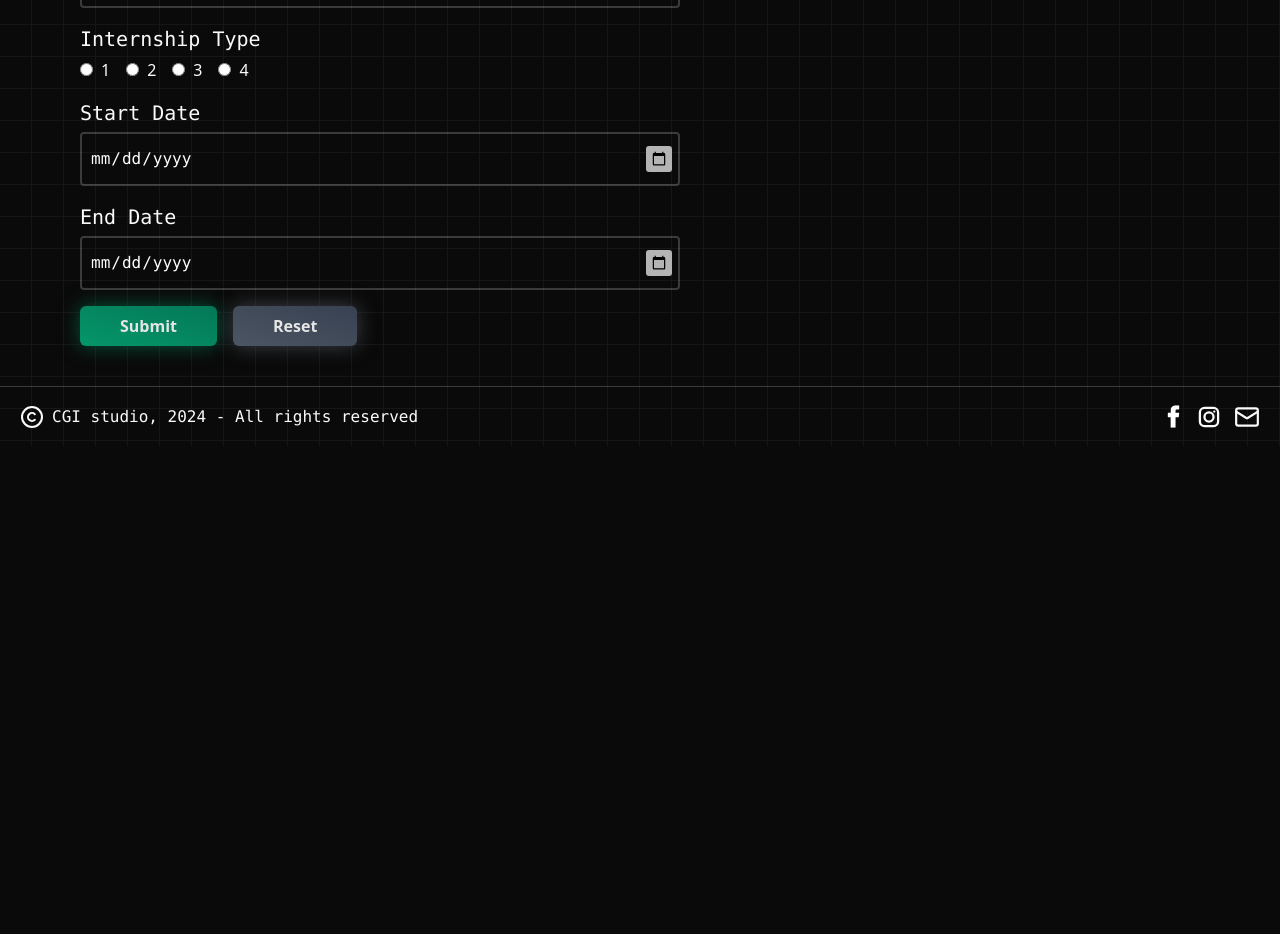
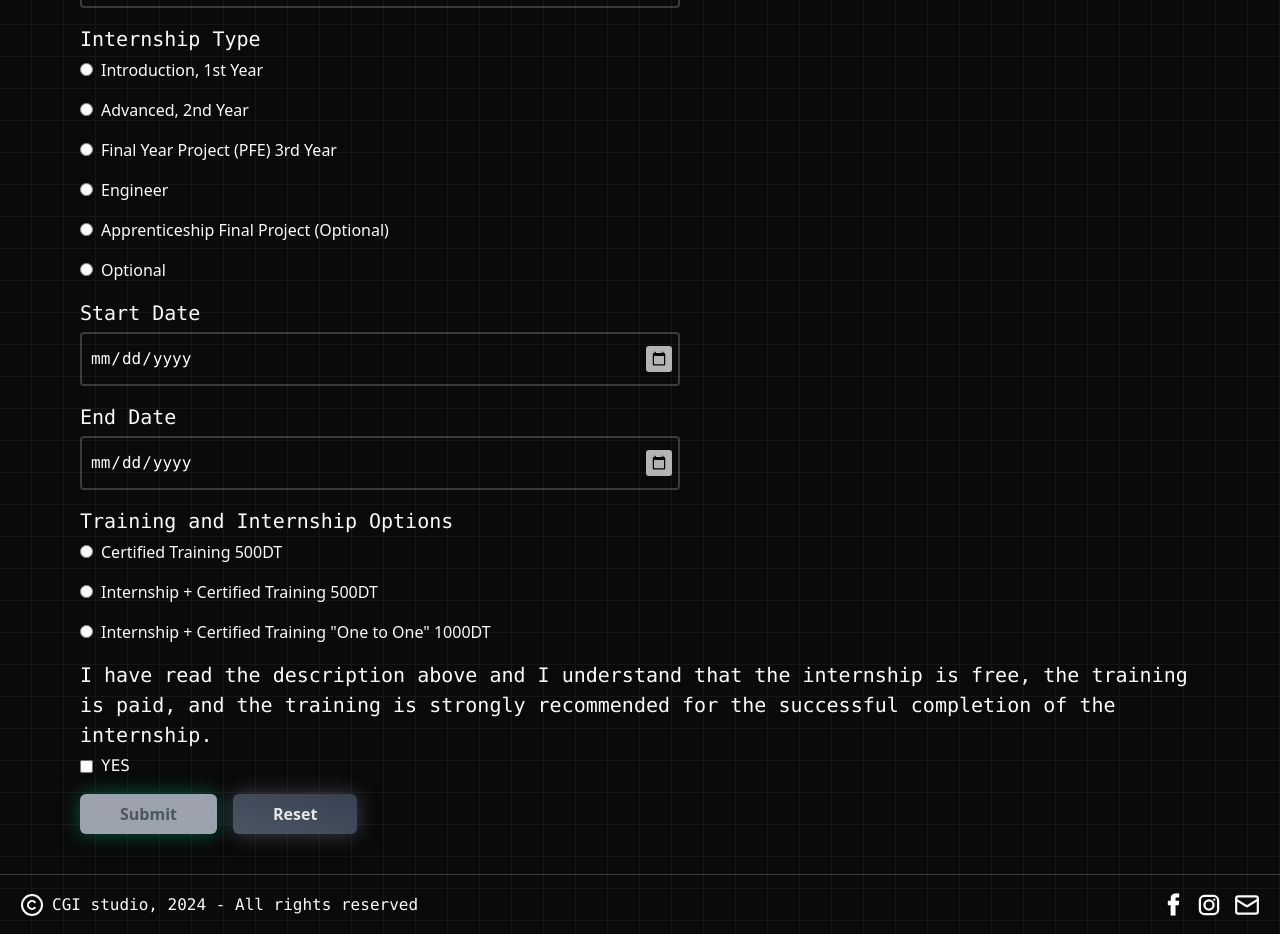
Before and after one commit to houssem109/chi, a React (Vite) app: page /register in a window 1280 px wide. Shown: the part 840-1774 px from the top of the page. Before the commit the page ends 1286 px from the top, so only its background shows below. Built offline with nearby package versions, Linux system fonts and the light colour scheme.

Commit message:
add  more question

```diff
--- a/src/components/register/register.tsx
+++ b/src/components/register/register.tsx
@@ -1,8 +1,13 @@
 import Nav from "@/components/shared/Nav";
 import Footer from "@/components/shared/Footer";
 import { SliverText } from "../ui/silver-text";
+import { useState } from "react";
 
 export default function Register() {
+    const [isChecked, setIsChecked] = useState(false);
+
+    const handleCheckboxChange = (event: React.ChangeEvent<HTMLInputElement>) => {
+        setIsChecked(event.target.checked);}
     return (
         <main className="overflow-hidden p-0 w-full dark:bg-neutral-950 bg-white dark:bg-grid-white/5 bg-grid-black/[0.2] relative">
             <Nav />
@@ -74,22 +79,30 @@ export default function Register() {
                     </div>
                     <div className="flex flex-col">
                         <label className="font-mono text-[20px] mb-1">Internship Type</label>
-                        <div className="flex space-x-4">
+                        <div className="flex flex-col space-y-4">
                             <label>
                                 <input type="radio" name="internshipType" value="1" className="mr-2" />
-                                1
+                                Introduction, 1st Year
                             </label>
                             <label>
                                 <input type="radio" name="internshipType" value="2" className="mr-2" />
-                                2
+                                Advanced, 2nd Year
                             </label>
                             <label>
                                 <input type="radio" name="internshipType" value="3" className="mr-2" />
-                                3
+                                Final Year Project (PFE)  3rd Year
                             </label>
                             <label>
                                 <input type="radio" name="internshipType" value="4" className="mr-2" />
-                                4
+                                Engineer
+                            </label>
+                            <label>
+                                <input type="radio" name="internshipType" value="4" className="mr-2" />
+                                Apprenticeship Final Project (Optional)
+                            </label>
+                            <label>
+                                <input type="radio" name="internshipType" value="4" className="mr-2" />
+                                Optional
                             </label>
                         </div>
                     </div>
@@ -116,22 +129,57 @@ export default function Register() {
                             className="md:w-[600px] w-full bg-transparent pl-2 py-3 text-white rounded border-white/20 border-2 font-mono focus:outline-none focus:border-white/40 transition-all focus:pl-4"
                         />
                     </div>
+                    <div className="flex flex-col">
+                        <label className="font-mono text-[20px] mb-1">Training and Internship Options</label>
+                        <div className="flex flex-col space-y-4">
+                            <label>
+                                <input type="radio" name="Option" value="1" className="mr-2" />
+                                Certified Training 500DT
+                            </label>
+                            <label>
+                                <input type="radio" name="Option" value="2" className="mr-2" />
+                                Internship + Certified Training 500DT
+                            </label>
+                            <label>
+                                <input type="radio" name="Option" value="3" className="mr-2" />
+                                Internship + Certified Training "One to One" 1000DT
+                            </label>
+
+                        </div>
+                    </div>
+                    {/* New Question */}
+                    <div className="flex flex-col mt-4">
+                        <label className="font-mono text-[20px] mb-1">
+                            I have read the description above and I understand that the internship is free, the training is paid, and the training is strongly recommended for the successful completion of the internship.
+                        </label>
+                        <div className="flex items-center">
+                            <input type="checkbox" id="agreement" className="mr-2"
+                             checked={isChecked}
+                             onChange={handleCheckboxChange} />
+                            <label htmlFor="agreement" className="font-mono text-[16px]">
+                                YES
+                            </label>
+                        </div>
+                    </div>
 
                     {/* Submit and Reset Buttons */}
                     <div className="flex space-x-4 mt-4">
                         <button
                             name="SubmitBtn"
-                            className=" text-neutral-200  bg-emerald-500   active:scale-100 transition-all  bg-gradient-to-tr from-emerald-600 to-emerald-700    py-2  text-[16px]  px-10 font-sans font-semibold rounded-md hover:from-neutral-300 hover:to-neutral-400 hover:text-black    shadow-[0px_0px_20px_#05966988]  ">
+                            disabled={!isChecked}
+                            className={`transition-all py-2 text-[16px] px-10 font-sans font-semibold rounded-md shadow-[0px_0px_20px_#05966988] ${
+                                isChecked
+                                    ? "bg-gradient-to-tr from-emerald-600 to-emerald-700 text-white hover:from-neutral-300 hover:to-neutral-400 hover:text-black"
+                                    : "bg-gray-400 text-gray-600 cursor-not-allowed"
+                            }`}                            >
                             Submit
                         </button>
                         <button
                             name="ResetBtn"
                             type="reset"
-                            className="text-neutral-200 bg-gray-500 active:scale-100 transition-all bg-gradient-to-tr from-gray-600 to-gray-700 py-2 text-[16px] px-10 font-sans font-semibold rounded-md hover:from-neutral-300 hover:to-neutral-400 hover:text-black shadow-[0px_0px_20px_#6b728088]"
-                        >
+                            className="text-neutral-200 bg-gray-500 active:scale-100 transition-all bg-gradient-to-tr from-gray-600 to-gray-700 py-2 text-[16px] px-10 font-sans font-semibold rounded-md hover:from-neutral-300 hover:to-neutral-400 hover:text-black shadow-[0px_0px_20px_#6b728088]">
                             Reset
                         </button>
-
                     </div>
                 </form>
             </div>
```
